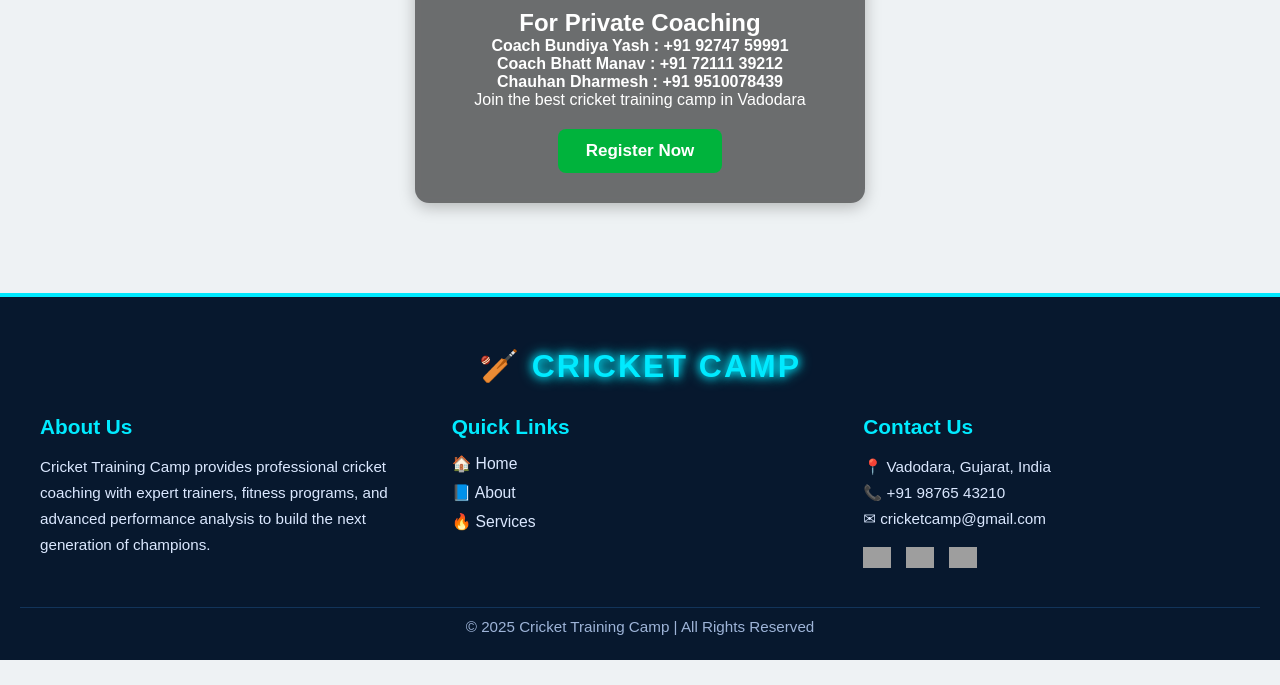
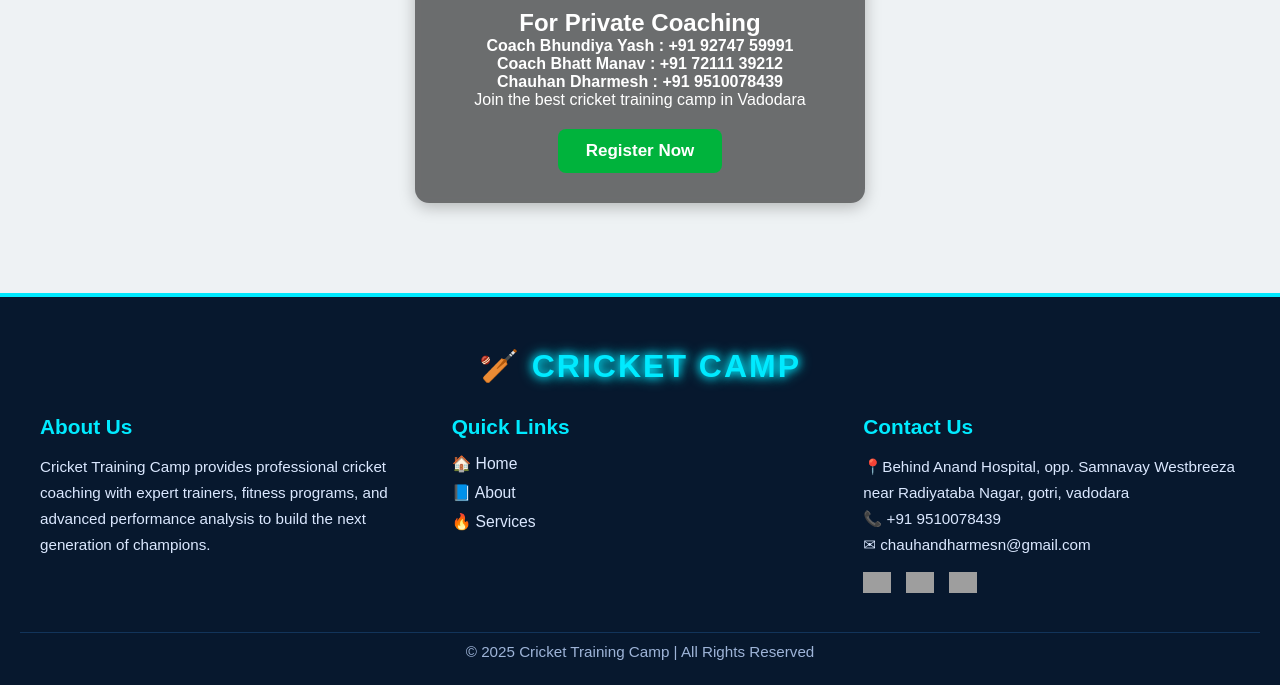
Before and after one commit to dharmeshchauhan09/Cricket, a plain HTML site: page index.html in a window 1280 px wide. Shown: the part 238-923 px from the top of the page. Before the commit the page ends 898 px from the top, so only its background shows below. Drawn offline with nearby package versions, Linux system fonts and the light colour scheme; grey boxes are pictures that could not be loaded.

Commit message:
Add files via upload

```diff
--- a/footer.html
+++ b/footer.html
@@ -28,9 +28,9 @@
         <!-- Contact -->
         <div class="footer-section">
             <h3>Contact Us</h3>
-            <p>📍 Vadodara, Gujarat, India</p>
-            <p>📞 +91 98765 43210</p>
-            <p>✉ cricketcamp@gmail.com</p>
+            <p>📍Behind Anand Hospital, opp. Samnavay Westbreeza near Radiyataba Nagar, gotri, vadodara</p>
+            <p>📞 +91 9510078439</p>
+            <p>✉ chauhandharmesn@gmail.com</p>
 
             <div class="social-icons">
                 <a href="#"><img src="https://img.icons8.com/ios-filled/30/00eaff/facebook--v1.png"></a>
--- a/index.html
+++ b/index.html
@@ -106,7 +106,7 @@
         <img src="cricket ground.jpg" class="hero-img" alt="Cricket">
 
         <h1>For Private Coaching</h1>
-        <h4>Coach Bundiya Yash : +91 92747 59991</h4>
+        <h4>Coach Bhundiya Yash : +91 92747 59991</h4>
         <h4>Coach Bhatt Manav : +91 72111 39212</h4>
         <h4>Chauhan Dharmesh : +91 9510078439</h4>
         <p>Join the best cricket training camp in Vadodara</p>
```
